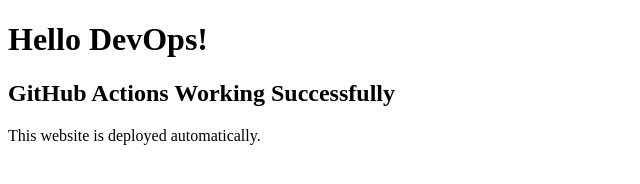
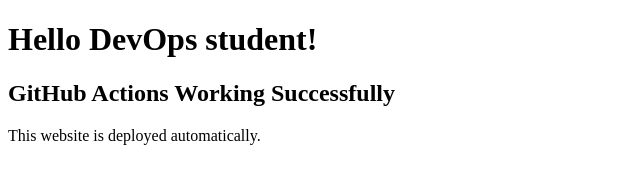
Before and after one commit to mohamadsathaharshad/python-devops-demo, a plain HTML site: page index.html in a window 1280 px wide. Shown: the whole page, without its empty margins (0-640 px from the left). Drawn offline with Linux system fonts and the light colour scheme.

Commit message:
update message

```diff
--- a/index.html
+++ b/index.html
@@ -4,7 +4,7 @@
     <title>My First CI CD Project</title>
 </head>
 <body>
-    <h1>Hello DevOps!</h1>
+    <h1>Hello DevOps student!</h1>
     <h2>GitHub Actions Working Successfully</h2>
     <p>This website is deployed automatically.</p>
 </body>
```
